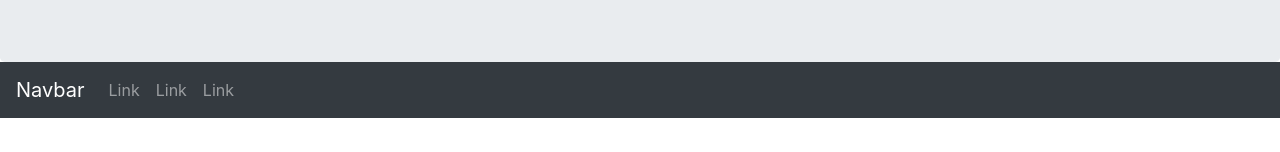
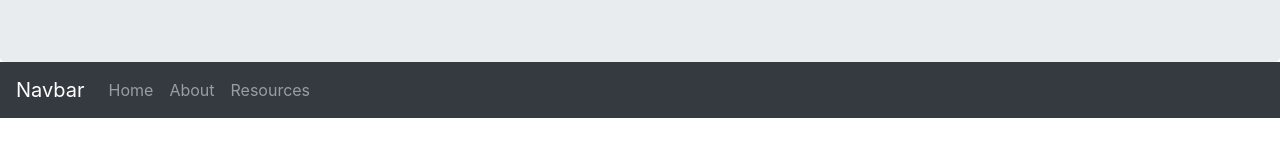
Before and after one commit to zzlnc4/zzlnc4.github.io, a plain HTML site: page index2.html in a window 1280 px wide. Shown: the part 162-314 px from the top of the page. Drawn offline with nearby package versions, Linux system fonts and the light colour scheme.

Commit message:
Update index2.html

```diff
--- a/index2.html
+++ b/index2.html
@@ -30,13 +30,13 @@
   <div class="collapse navbar-collapse" id="collapsibleNavbar">
     <ul class="navbar-nav">
       <li class="nav-item">
-        <a class="nav-link" href="#">Link</a>
+        <a class="nav-link" href="#">Home</a>
       </li>
       <li class="nav-item">
-        <a class="nav-link" href="#">Link</a>
+        <a class="nav-link" href="#">About</a>
       </li>
       <li class="nav-item">
-        <a class="nav-link" href="#">Link</a>
+        <a class="nav-link" href="#">Resources</a>
       </li>
     </ul>
   </div>
```
